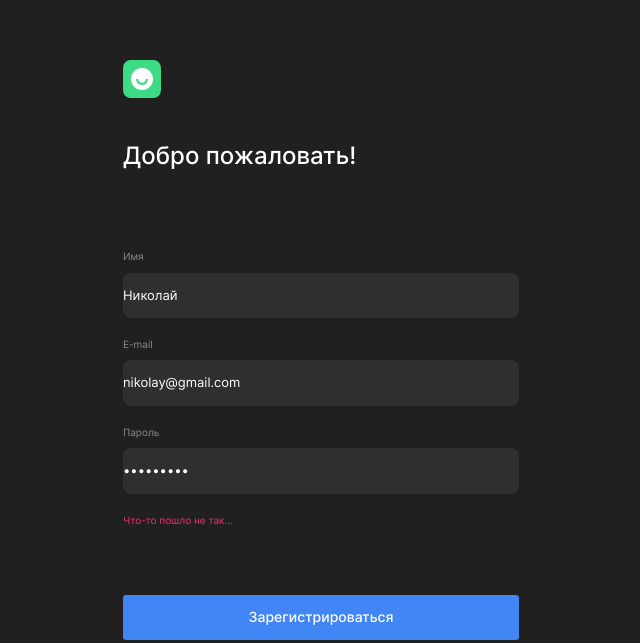
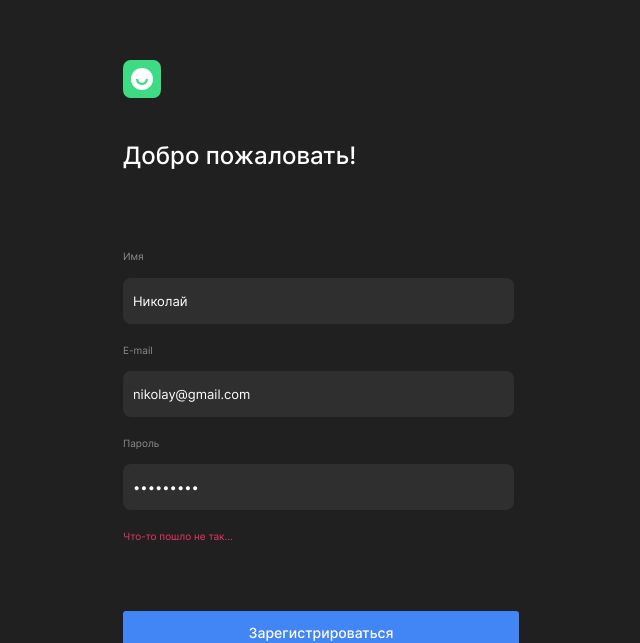
Before and after one commit to rusgans1/movies-explorer-frontend, a React (Create React App) app: page /signup in a window 1280 px wide. Shown: the part 172-815 px from the top of the page, without its empty margins (319-959 px from the left). Built offline with nearby package versions, Linux system fonts and the light colour scheme.

Commit message:
исправление после второй итерации

```diff
--- a/src/UI/InputUnit/InputUnit.css
+++ b/src/UI/InputUnit/InputUnit.css
@@ -16,17 +16,31 @@
   margin-top: 20px;
 }
 
+.input-unit__input-block {
+  display: flex;
+  align-items: center;
+  width: 100%;
+  max-width: 381px;
+  height: 46px;
+  margin-top: 15px;
+  padding-left: 10px;
+  padding-right: unset;
+  background-color: #2F2F2F;
+  border-radius: 8px;
+}
+
 .input-unit__input {
-  margin-top: 10px;
-  padding: 15px 0;
   width: 100%;
+  max-width: 260px;
+  margin: 0;
+  padding: 0;
+  color: #fff;
+  font-size: 13px;
+  line-height: 1.21;
+  font-weight: 400;
+  height: 40px;
   background-color: #2F2F2F;
   border: unset;
-  border-radius: 8px;
-  color: #fff;
-  font-weight: 400;
-  font-size: 13px;
-  line-height: 1.21;
 }
 
 .input-unit__input_invalid {
--- a/src/UI/InputUnit/InputUnit.js
+++ b/src/UI/InputUnit/InputUnit.js
@@ -6,6 +6,7 @@ function InputUnit({ labelText, inputName, inputType, inputValue, errorTextLabel
   return (
     <div className="input-unit">
       <label className="input-unit__label">{labelText}</label>
+      <div className="input-unit__input-block">
         <input
           name={`${inputName}`}
           type={`${inputType}`}
@@ -13,6 +14,7 @@ function InputUnit({ labelText, inputName, inputType, inputValue, errorTextLabel
           value={`${inputValue}`}
           required
         ></input>
+      </div>
       <label
         className={`input-unit__label input-unit__label_error ${
           isValid ? "input-unit__label_error_validation" : ""
--- a/src/components/ErrorRoute/ErrorRoute.css
+++ b/src/components/ErrorRoute/ErrorRoute.css
@@ -29,16 +29,22 @@
   font-weight: 400;
   font-size: 14px;
   line-height: 1.21;
+  transition: opacity 0.3s ease-in-out;
+  cursor: pointer
 }
 
-@media (min-width: 768px) and (max-width: 1279px) {
+.error-route__link:hover {
+  opacity: 0.7;
+}
+
+@media (min-width: 550px) and (max-width: 900px) {
   .error-route {
-    padding-top: 408px;
-    padding-bottom: 45px;
+    padding-top: 404px;
+    padding-bottom: 222px;
   }
 }
 
-@media (min-width: 320px) and (max-width: 767px) {
+@media (min-width: 320px) and (max-width: 550px) {
   .error-route {
     padding-top: 329px;
     padding-bottom: 30px;
@@ -50,6 +56,7 @@
 
   .error-route__message {
     margin-top: 10px;
+
     font-size: 12px;
   }
 
--- a/src/components/HeaderLogged/HeaderLogged.css
+++ b/src/components/HeaderLogged/HeaderLogged.css
@@ -54,6 +54,7 @@
 .header__links-logged {
   display: flex;
   align-items: center;
+  margin: 0 auto;
 }
 
 .header__link-logged {
@@ -83,7 +84,7 @@
   opacity: 0.7;
 }
 
-.header__link-logged:last-child {
+.header__link-logged {
   margin-left: 16px;
 }
 
@@ -115,15 +116,7 @@
 }
 
 .header__profile-logged_active {
-  background-image: url(../../images/header-active-login-icon.svg);
-  background-position: right 3px center;
   border: none;
-  transition: opacity 0.3s ease-in-out;
-  cursor: pointer
-}
-
-.header__profile-logged_active:hover {
-  opacity: 0.7;
 }
 
 @media (min-width: 320px) and (max-width: 900px) {
--- a/src/components/Layout/Layout.css
+++ b/src/components/Layout/Layout.css
@@ -4,7 +4,3 @@
   flex-direction: column;
   height: 100vh;
 }
-
-.main {
-  height: 100%;
-}
--- a/src/components/SearchForm/SearchForm.css
+++ b/src/components/SearchForm/SearchForm.css
@@ -23,7 +23,6 @@
   align-items: center;
   width: 100%;
   max-width: 1060px;
-  width: 100%;
   height: 48px;
   padding-left: 22px;
   padding-right: unset;
```
Also changed, not shown: src/images/header-active-login-icon.svg (deleted), 1 other file (tests, documents, lock files or other folders). Lines whose indentation alone changed are shown as unchanged.
